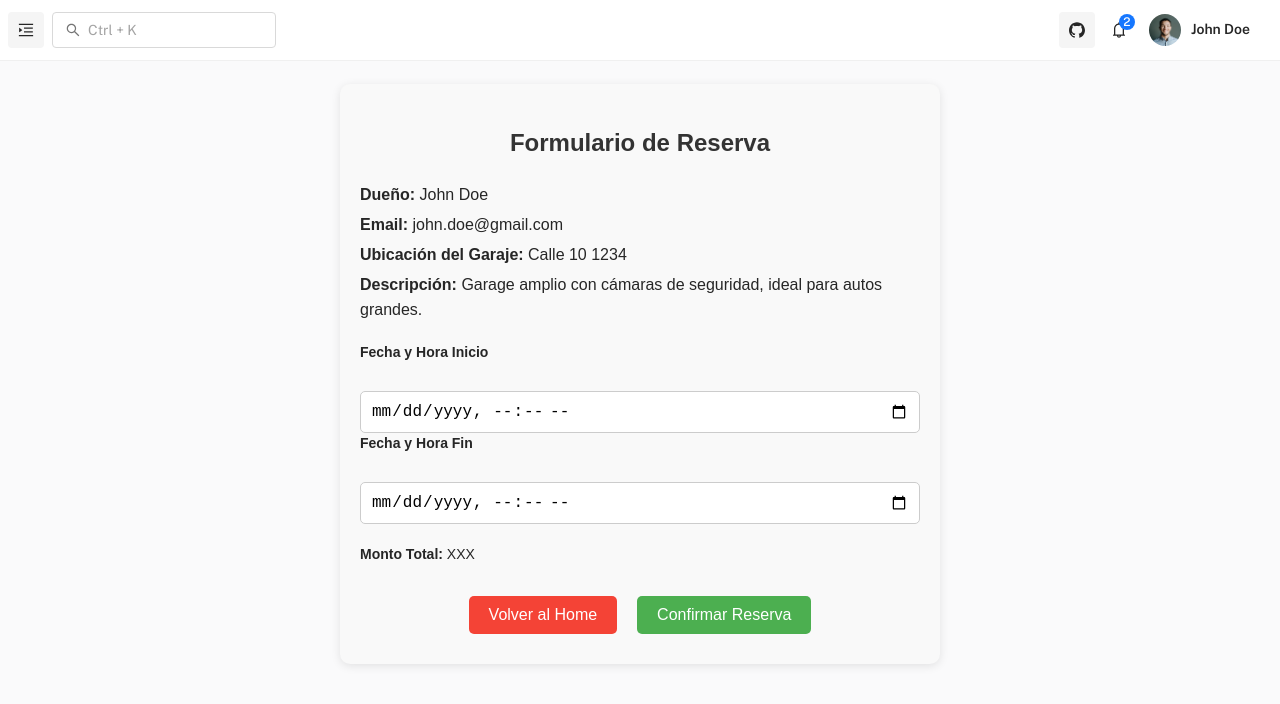
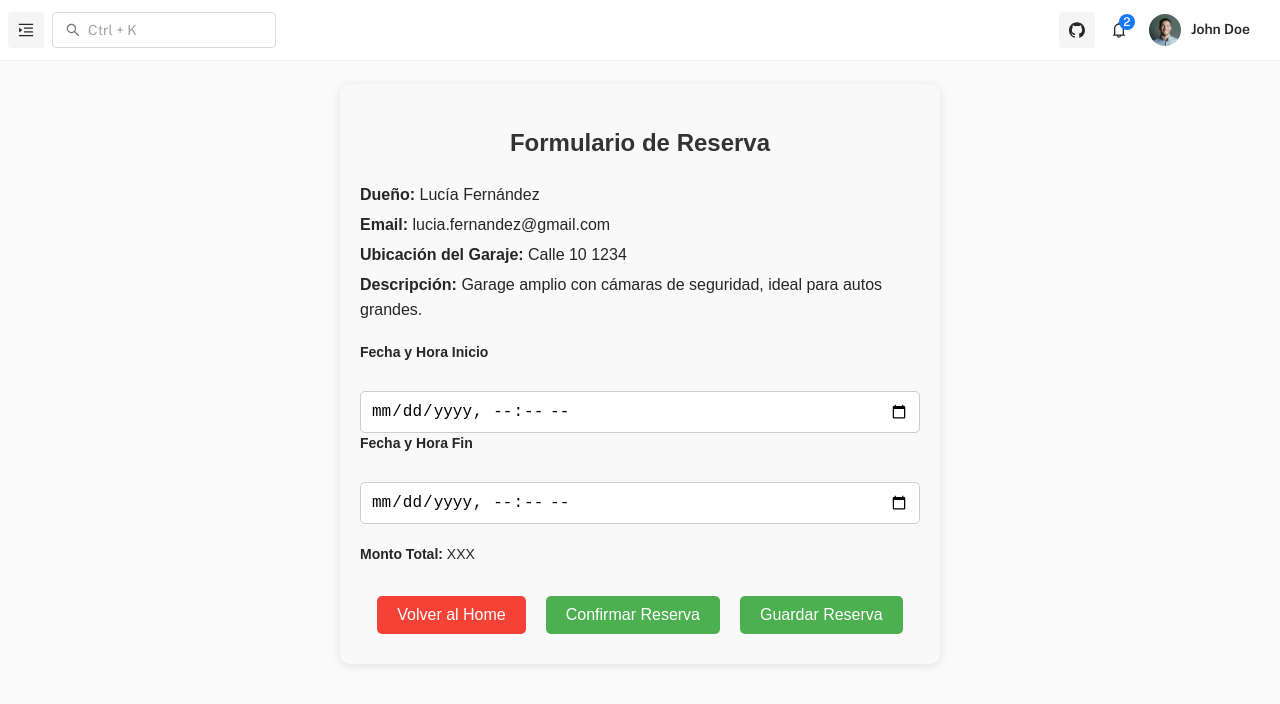
Before and after one commit to Nachoff13/Proyecto-Estacionamiento, a React (Vite) app in the folder frontend/: page /reserva in a window 1280 px wide. Shown: the top 704 px of the page. Built offline with nearby package versions, Linux system fonts and the light colour scheme.

Commit message:
feat: conexion de la reserva con el back

```diff
--- a/frontend/src/pages/reserva/ReservaForm.jsx
+++ b/frontend/src/pages/reserva/ReservaForm.jsx
@@ -1,7 +1,8 @@
 import React, { useState } from 'react';
 import fakeGarajes from '../../data/data-garajes';
 import fakeUsuarios from '../../data/data-usuarios'; // Importar los datos de usuarios
-import './ReservaForm.css';
+import 'src/pages/reserva/ReservaForm.css';
+import axios from 'axios';
 
 const ReservaForm = () => {
   const [fechaInicio, setFechaInicio] = useState('');
@@ -12,7 +13,7 @@ const ReservaForm = () => {
   const garaje = fakeGarajes[0];
 
   // Simula obtener el usuario actual
-  const usuarioId = 3; // Cambia esto según el usuario que necesites
+  const usuarioId = 4; // Cambia esto según el usuario que necesites
   const usuario = fakeUsuarios.find((user) => user.id === usuarioId);
 
   // Obtener la fecha actual en el formato 'YYYY-MM-DDTHH:MM' requerido por el input datetime-local
@@ -36,6 +37,28 @@ const ReservaForm = () => {
       setMonto(total.toFixed(2)); // Fijamos dos decimales
     } else {
       alert('Por favor, selecciona ambas fechas y horas.');
+    }
+  };
+
+  const handleSubmit = async (e) => {
+    e.preventDefault();
+
+    const reserva = {
+      idGaraje: garaje.id,
+      idConductor: usuario.id,
+      idReservaEstado: 1, // Puedes ajustar esto según tu lógica de negocio
+      fechaInicio,
+      fechaFin
+    };
+
+    try {
+      const response = await axios.post('https://localhost:7294/Reserva/Agregar', reserva);
+
+      alert('Reserva agregada con éxito');
+      console.log(response.data);
+    } catch (error) {
+      console.error('Error:', error);
+      alert('Hubo un error al guardar la reserva');
     }
   };
 
@@ -90,6 +113,9 @@ const ReservaForm = () => {
         <button className="confirmar" onClick={calcularMonto}>
           Confirmar Reserva
         </button>
+        <button className="confirmar" onClick={handleSubmit}>
+          Guardar Reserva
+        </button>
       </div>
     </div>
   );
```
